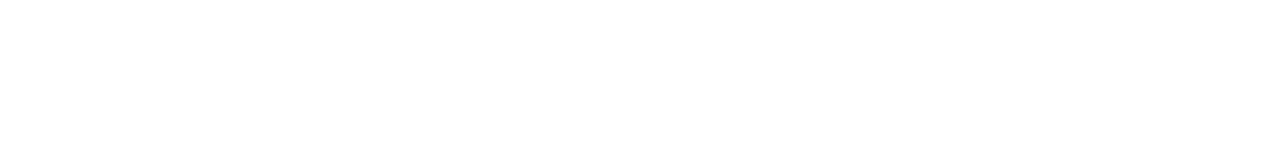
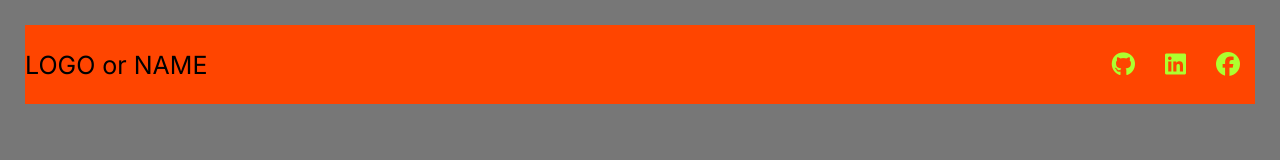
Before and after one commit to Dvin12/Portfolio, a website: page index.html in a window 1280 px wide. Drawn offline with Linux system fonts and the light colour scheme.

Commit message:
SASS/Basic setup

```diff
--- /dev/null
+++ b/app/script.js
@@ -0,0 +1 @@
+console.log("HELLO WORLD!");
--- /dev/null
+++ b/css/style.scss
@@ -0,0 +1,3 @@
+@import "../sass/global";
+@import "../sass/navigation";
+@import "../sass/header";
--- a/index.html
+++ b/index.html
@@ -4,11 +4,30 @@
     <meta charset="UTF-8" />
     <meta http-equiv="X-UA-Compatible" content="IE=edge" />
     <meta name="viewport" content="width=device-width, initial-scale=1.0" />
+    <link rel="preconnect" href="https://fonts.googleapis.com" />
+    <link rel="preconnect" href="https://fonts.gstatic.com" crossorigin />
+    <link
+      href="https://fonts.googleapis.com/css2?family=Inter:wght@300;400;500;600;700&display=swap"
+      rel="stylesheet"
+    />
 
     <link rel="stylesheet" href="css/style.css" id="" />
     <title>Edvin Venclavovic</title>
   </head>
-  <body></body>
+  <body>
+    <nav class="navigation">
+      <div class="navigation__logo">LOGO or NAME</div>
+      <ul class="navigation__items">
+        <li class="navigation__item"><i class="fa-brands fa-github"></i></li>
+        <li class="navigation__item"><i class="fa-brands fa-linkedin"></i></li>
+        <li class="navigation__item"><i class="fa-brands fa-facebook"></i></li>
+      </ul>
+    </nav>
+  </body>
 
-  <source src="/Portfolio-redux/js/" />
+  <script
+    src="https://kit.fontawesome.com/1529534295.js"
+    crossorigin="anonymous"
+  ></script>
+  <script src="app/script.js"></script>
 </html>
--- /dev/null
+++ b/sass/_global.scss
@@ -0,0 +1,11 @@
+body {
+  padding: 0;
+  margin: 0;
+  background-color: #777;
+}
+
+html {
+  font-size: 62.5%;
+  font-family: "Inter";
+  box-sizing: border-box;
+}
--- /dev/null
+++ b/sass/_navigation.scss
@@ -0,0 +1,24 @@
+.navigation {
+  margin: 2.5rem;
+  display: flex;
+  justify-content: space-between;
+  align-items: center;
+  background-color: orangered;
+
+  &__logo {
+    font-size: 2.5rem;
+    font-weight: 400;
+  }
+
+  &__items {
+    list-style: none;
+    display: flex;
+    justify-content: space-around;
+  }
+
+  &__item {
+    padding: 1.5rem;
+    font-size: 2.4rem;
+    color: greenyellow;
+  }
+}
```
Also changed, not shown: css/style.css, sass/_header.scss (added), sass/base.scss (deleted), sass/header.scss (deleted), sass/main.scss (deleted), sass/navigation.scss (deleted), 1 other file.
